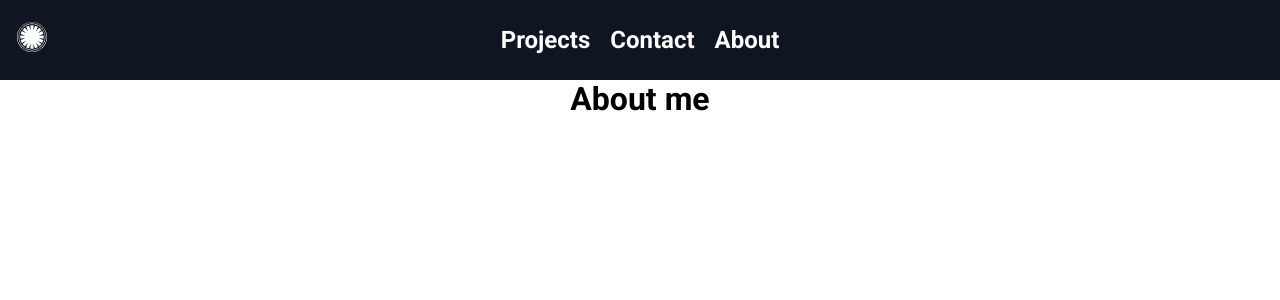
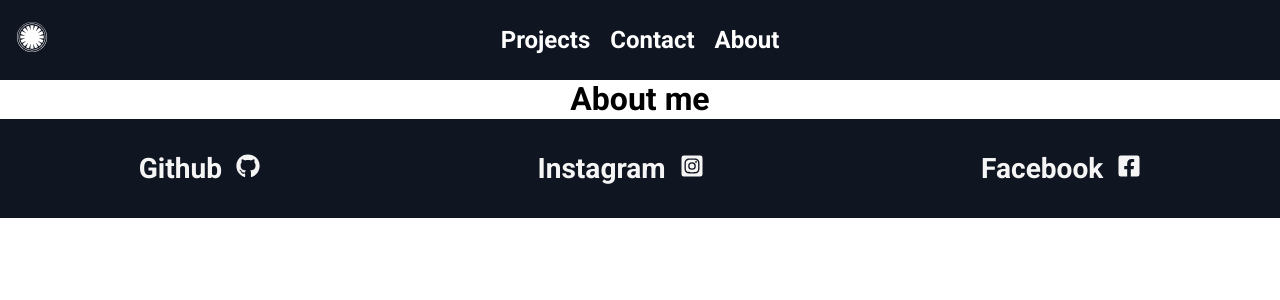
Before and after one commit to irlgabriel/portfolio, a React (Create React App) app: page /#/about in a window 1280 px wide. Shown: the top 300 px of the page. Built offline with nearby package versions, Linux system fonts and the light colour scheme.

Commit message:
added footer component and two additional pages - Contact and About

```diff
--- a/src/App.js
+++ b/src/App.js
@@ -7,6 +7,7 @@ import { Navbar } from "./components"
 import { Home } from "./components"
 import { About } from "./components"
 import { Contact } from "./components"
+import { Footer } from "./components"
 
 function App() {
   return (
@@ -17,6 +18,7 @@ function App() {
         <Route path='/' exact component={Home} />
         <Route path='/about' component={About} />
         <Route path='/contact' component={Contact} />
+        <Footer />
       </MainContainer>
     </Router>
   );
--- /dev/null
+++ b/src/components/Footer/Footer.components.js
@@ -0,0 +1,35 @@
+import styled from "styled-components"
+
+export const MainContainer = styled.section`
+  border-top: 1px solid white;
+  color: white;
+  min-height: 100px;
+  width: 100%;
+  display: flex;
+  background: #101522;
+  justify-content: space-around;
+  align-items: center;
+`
+
+export const ContactInfo = styled.div`
+
+`
+export const TopLine = styled.div`
+  display: flex;
+  align-items: center;
+  justify-content: flex-start;
+  font-size: 1.5rem;
+`
+
+export const ContactHeader = styled.h3`
+
+`
+
+export const ContactIcon = styled.span`
+
+`
+
+export const ContactLink = styled.a`
+  text-decoration: none;
+  color: whitesmoke;
+`
--- /dev/null
+++ b/src/components/Footer/Footer.js
@@ -0,0 +1,41 @@
+import React from "react"
+import { FaGithub, FaInstagramSquare, FaFacebookSquare } from "react-icons/fa"
+import {
+  MainContainer,
+  ContactInfo,
+  ContactIcon,
+  ContactHeader,
+  ContactLink,
+  TopLine
+} from "./Footer.components"
+
+export default function Footer() {
+  return (
+    <MainContainer>
+      <ContactInfo>
+        <ContactLink href="https://github.com/irlgabriel">
+          <TopLine>
+            <ContactHeader>Github &nbsp;</ContactHeader>
+            <ContactIcon><FaGithub /></ContactIcon>
+          </TopLine>
+        </ContactLink>
+      </ContactInfo>
+      <ContactInfo>
+        <ContactLink href="https://www.instagram.com/gabriel.radu1/">
+          <TopLine>
+            <ContactHeader>Instagram &nbsp;</ContactHeader>
+            <ContactIcon><FaInstagramSquare /></ContactIcon>
+          </TopLine>
+        </ContactLink>
+      </ContactInfo>
+      <ContactInfo>
+      <ContactLink href="https://www.facebook.com/gabi.radu.75/">
+          <TopLine>
+            <ContactHeader>Facebook &nbsp;</ContactHeader>
+            <ContactIcon><FaFacebookSquare /></ContactIcon>
+          </TopLine>
+        </ContactLink>
+      </ContactInfo>
+    </MainContainer>
+  )
+}
--- a/src/components/index.js
+++ b/src/components/index.js
@@ -3,3 +3,4 @@ export { default as Home } from "./Home/Home";
 export { default as Project } from "./Project/Project";
 export { default as About } from "./About/About";
 export { default as Contact } from "./Contact/Contact";
+export { default as Footer } from "./Footer/Footer";
```
